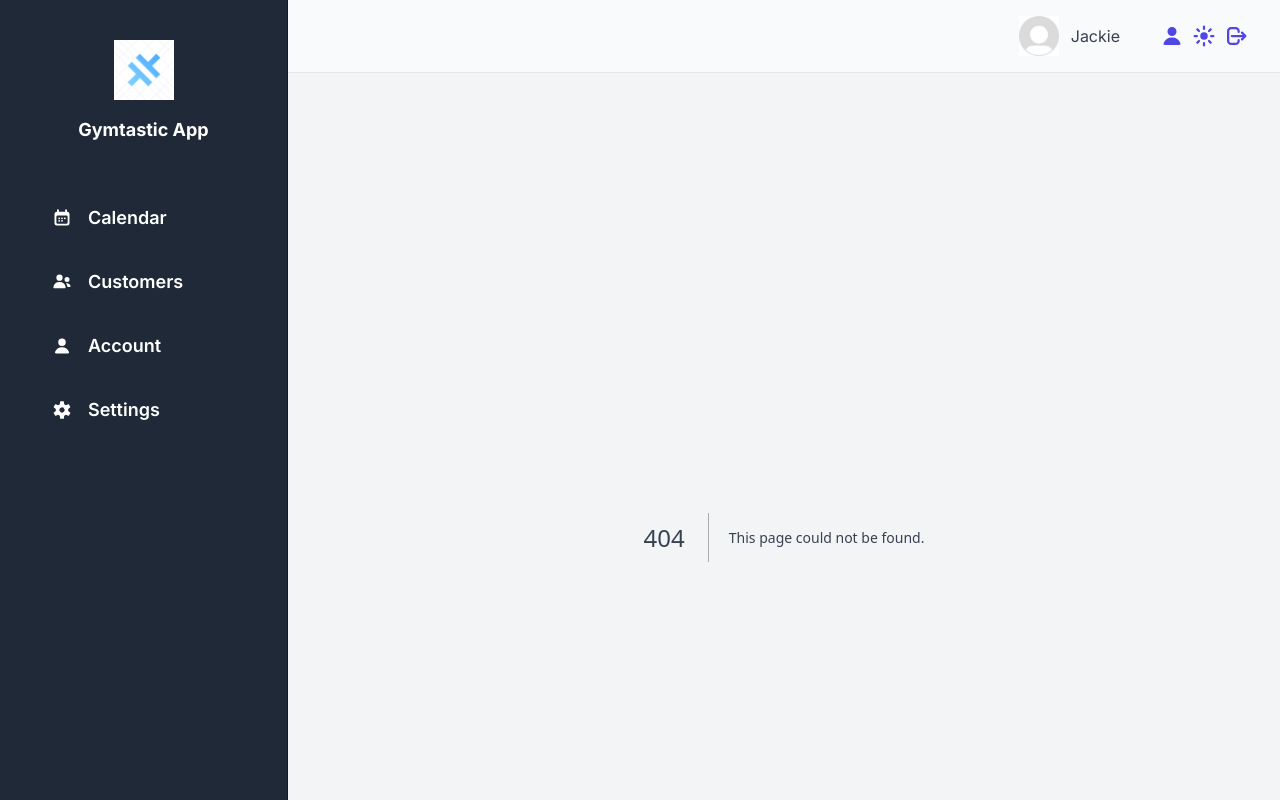
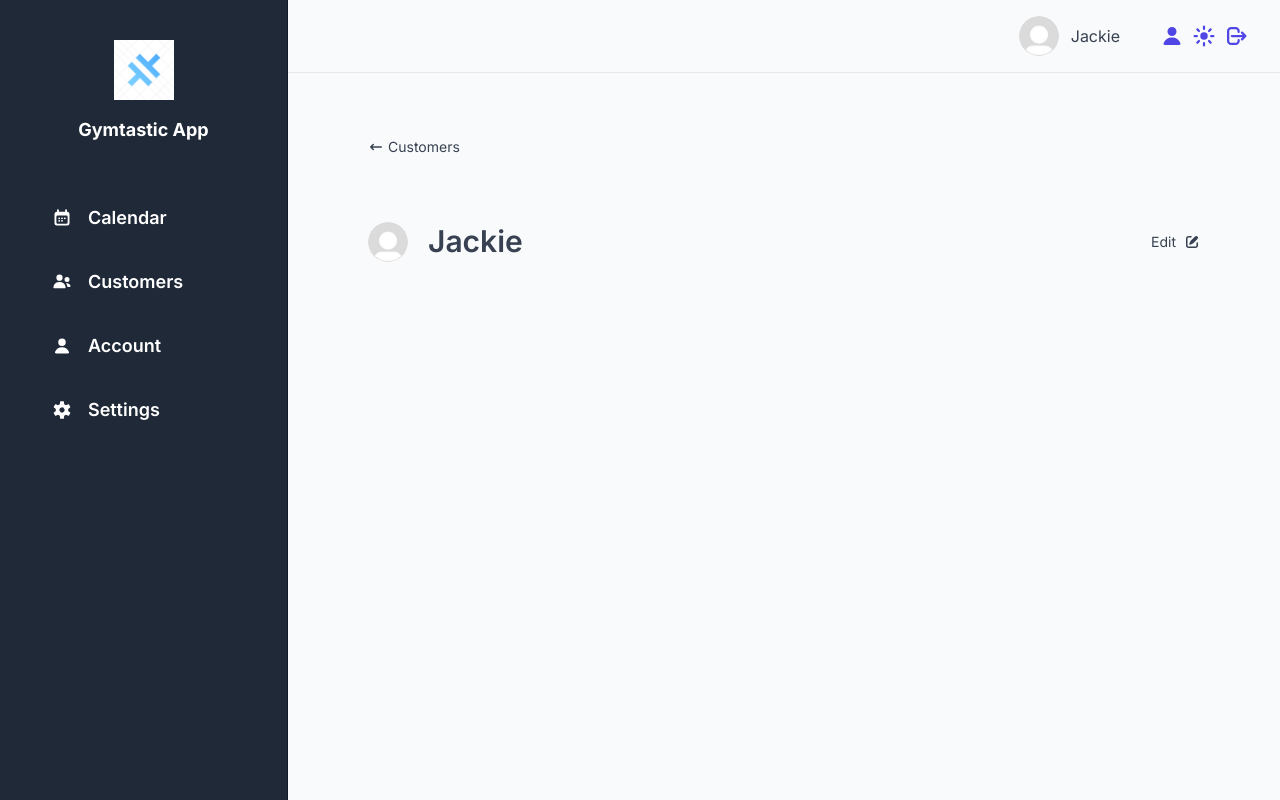
Before and after one commit to Zaklina-Radenkovic/gymtastic-app, a Next.js app: page /customers/123 in a window 1280 px wide. Before the commit this address had no page. Shown: the top 800 px of the page. Built offline with nearby package versions, Linux system fonts and the light colour scheme.

Commit message:
adding edit button and dynamic customer page

```diff
--- a/app/_components/CustomerRow.tsx
+++ b/app/_components/CustomerRow.tsx
@@ -1,24 +1,40 @@
+import { PencilSquareIcon, EyeIcon } from '@heroicons/react/16/solid';
 import Table from './Table';
+import Link from 'next/link';
 
 type Customer = {
   name: String;
   email: String;
+  customerId: String;
 };
 
-function CustomerRow() {
-  const customer = {
-    name: 'Jackie Radenkovic',
-    email: 'test@test.org',
-  };
+const customer = {
+  name: 'Jackie Radenkovic',
+  email: 'test@test.org',
+  id: '123',
+};
+
+function CustomerRow({ customerId }: any) {
+  const { name, email, id } = customer;
+
   return (
     <Table.Row>
       <div className="flex flex-col gap-1">
-        <span className="font-medium">{customer.name}</span>
-        <span className="text-xs text-primary-600">{customer.email}</span>
+        <span className="font-medium">{name}</span>
+        <span className="text-xs text-primary-600">{email}</span>
       </div>
 
       <span className="rounded-[100px] font-semibold uppercase">Paid</span>
       <div className="font-medium">3.000,00</div>
+
+      <div className="flex items-center gap-4 text-primary-600">
+        <Link href={`/customers/${id}`}>
+          <PencilSquareIcon className="h-6 w-6" />
+        </Link>
+        <Link href="">
+          <EyeIcon className="h-6 w-6" />
+        </Link>
+      </div>
     </Table.Row>
   );
 }
--- a/app/_components/Navigation.tsx
+++ b/app/_components/Navigation.tsx
@@ -14,12 +14,12 @@ type User = {
   };
 };
 
+const user = {
+  name: 'Jackie',
+  image: '',
+};
+
 function Navigation() {
-  const user = {
-    name: 'Jackie',
-    image: '',
-  };
-
   return (
     <nav className="flex items-center justify-between gap-10">
       <User user={user} />
@@ -47,6 +47,7 @@ function User({ user: { name, image } }: User) {
         src={image || '/default-user.jpg'}
         alt={`Avatar of ${name}`}
         referrerPolicy="no-referrer"
+        className="rounded-full"
       />
       <span>{name}</span>
     </Link>
--- /dev/null
+++ b/app/customers/[customerId]/page.tsx
@@ -0,0 +1,48 @@
+import Link from 'next/link';
+import { ArrowLongLeftIcon, PencilSquareIcon } from '@heroicons/react/16/solid';
+import Image from 'next/image';
+
+const user = {
+  name: 'Jackie',
+  image: '',
+  id: '123',
+};
+
+export default function Page() {
+  const { name, image, id } = user;
+  return (
+    <>
+      <div className="mb-4">
+        <Link
+          href="/customers"
+          className="flex items-center text-sm hover:underline"
+        >
+          <ArrowLongLeftIcon className="mr-1 h-4 w-4" />
+          <p>Customers</p>
+        </Link>
+      </div>
+
+      <div className="flex items-center justify-between">
+        <div className="flex items-center gap-5">
+          <Image
+            width="40"
+            height="40"
+            src={image || '/default-user.jpg'}
+            alt={`Avatar of ${name}`}
+            referrerPolicy="no-referrer"
+            className="rounded-full"
+          />
+          <h1 className="text-3xl font-semibold leading-snug">{name}</h1>
+        </div>
+
+        <Link
+          href={`/customers/${id}/edit`}
+          className="flex items-center text-sm"
+        >
+          <span>Edit</span>
+          <PencilSquareIcon className="ml-2 h-4 w-4" />
+        </Link>
+      </div>
+    </>
+  );
+}
--- a/app/layout.tsx
+++ b/app/layout.tsx
@@ -24,12 +24,12 @@ export default function RootLayout({
   return (
     <html lang="en">
       <body
-        className={`${inter.className} text-primary-800 grid min-h-screen grid-cols-[18rem,_1fr] grid-rows-[auto,_1fr] antialiased`}
+        className={`${inter.className} grid min-h-screen grid-cols-[18rem,_1fr] grid-rows-[auto,_1fr] text-primary-800 antialiased`}
       >
         <Header />
         <SideNavigation />
 
-        <main className="bg-primary-200 px-20 pb-24 pt-16">
+        <main className="bg-primary-100 px-20 pb-24 pt-16">
           <div className="mx-auto my-0 flex flex-col gap-12">{children}</div>
         </main>
       </body>
```
